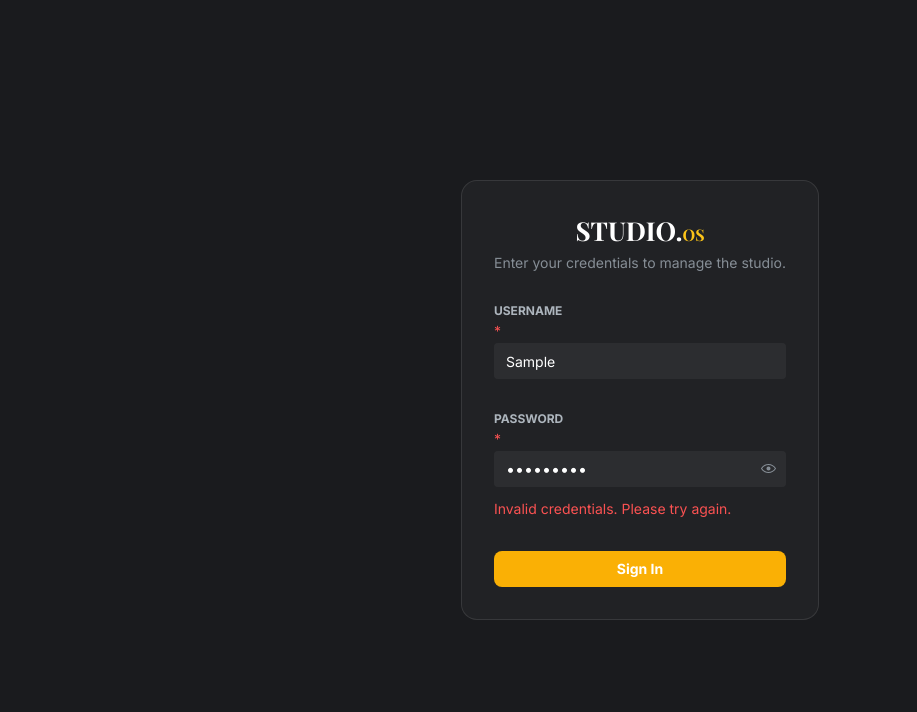
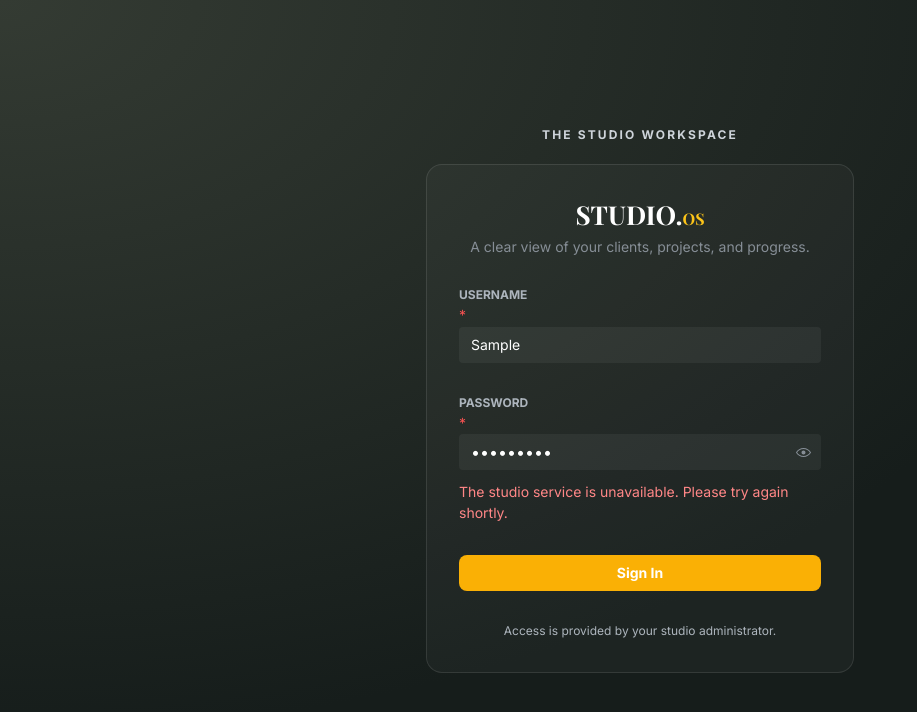
Before and after one commit to Yusuf-cm/interior-design-management-system, a React (Vite) app in the folder frontend/: page / in a window 1280 px wide. Both pictures are taken after typing "Sample", "Sample123" into the empty fields and a click on the button "Sign In". Shown: the top 712 px of the page, without its empty margins (0-917 px from the left). Built offline with nearby package versions, Linux system fonts and the light colour scheme; no server answers.

Commit message:
Harden staff access and improve Studio.OS usability

```diff
--- a/frontend/src/pages/Login.jsx
+++ b/frontend/src/pages/Login.jsx
@@ -3,7 +3,7 @@ import { Paper, TextInput, PasswordInput, Button, Title, Text, Container } from
 import { motion } from 'framer-motion';
 import api from '../api';
 
-const Login = ({ onLoginSuccess, onToggleSignup }) => { // <--- FIXED: Added onToggleSignup here
+const Login = ({ onLoginSuccess }) => {
   const [username, setUsername] = useState('');
   const [password, setPassword] = useState('');
   const [loading, setLoading] = useState(false);
@@ -19,25 +19,27 @@ const Login = ({ onLoginSuccess, onToggleSignup }) => { // <--- FIXED: Added onT
       localStorage.setItem('refresh_token', res.data.refresh);
       onLoginSuccess();
     } catch (err) {
-      setError('Invalid credentials. Please try again.');
+      setError(err.response?.status === 401 ? 'The username or password is incorrect.' : 'The studio service is unavailable. Please try again shortly.');
     } finally {
       setLoading(false);
     }
   };
 
   return (
-    <div style={{ background: '#1A1B1E', height: '100vh', display: 'flex', alignItems: 'center' }}>
-      <Container size={420}>
+    <div style={{ background: 'radial-gradient(ellipse at top left, #343b33, #161d1b 65%)', minHeight: '100svh', padding: '32px 16px', display: 'flex', alignItems: 'center' }}>
+      <Container size={460} w="100%">
+        <Text c="gray.4" size="xs" fw={600} ta="center" mb={20} style={{ letterSpacing: "0.18em" }}>THE STUDIO WORKSPACE</Text>
         <motion.div initial={{ opacity: 0, y: 20 }} animate={{ opacity: 1, y: 0 }}>
           <Paper radius="lg" p="xl" withBorder style={{ background: 'rgba(255,255,255,0.03)', borderColor: 'rgba(255,255,255,0.1)' }}>
             <Title order={2} c="white" ta="center" style={{ fontFamily: 'Playfair Display' }}>
               STUDIO.<Text span c="yellow.5">OS</Text>
             </Title>
-            <Text c="dimmed" size="sm" ta="center" mt={5} mb={30}>Enter your credentials to manage the studio.</Text>
+            <Text c="dimmed" size="sm" ta="center" mt={5} mb={30}>A clear view of your clients, projects, and progress.</Text>
 
             <form onSubmit={handleLogin}>
               <TextInput
                 label={<Text c="gray.5" size="xs" fw={700}>USERNAME</Text>}
+                autoComplete="username"
                 placeholder="Your username"
                 required
                 value={username}
@@ -46,6 +48,7 @@ const Login = ({ onLoginSuccess, onToggleSignup }) => { // <--- FIXED: Added onT
               />
               <PasswordInput
                 label={<Text c="gray.5" size="xs" fw={700} mt="md">PASSWORD</Text>}
+                autoComplete="current-password"
                 placeholder="Your password"
                 required
                 mt="md"
@@ -53,13 +56,13 @@ const Login = ({ onLoginSuccess, onToggleSignup }) => { // <--- FIXED: Added onT
                 onChange={(e) => setPassword(e.target.value)}
                 styles={{ input: { background: 'rgba(255,255,255,0.05)', color: 'white', border: 'none' } }}
               />
-              {error && <Text color="red" size="sm" mt="sm">{error}</Text>}
+              {error && <Text role="alert" c="red.4" size="sm" mt="sm">{error}</Text>}
               <Button type="submit" fullWidth mt="xl" color="yellow" loading={loading} radius="md">
                 Sign In
               </Button>
             </form>
 
-            {/* THE CLICK HANDLER THAT WAS CRASHING */}
+            <Text c="gray.5" size="xs" ta="center" mt="xl">Access is provided by your studio administrator.</Text>
           </Paper>
         </motion.div>
       </Container>
```
